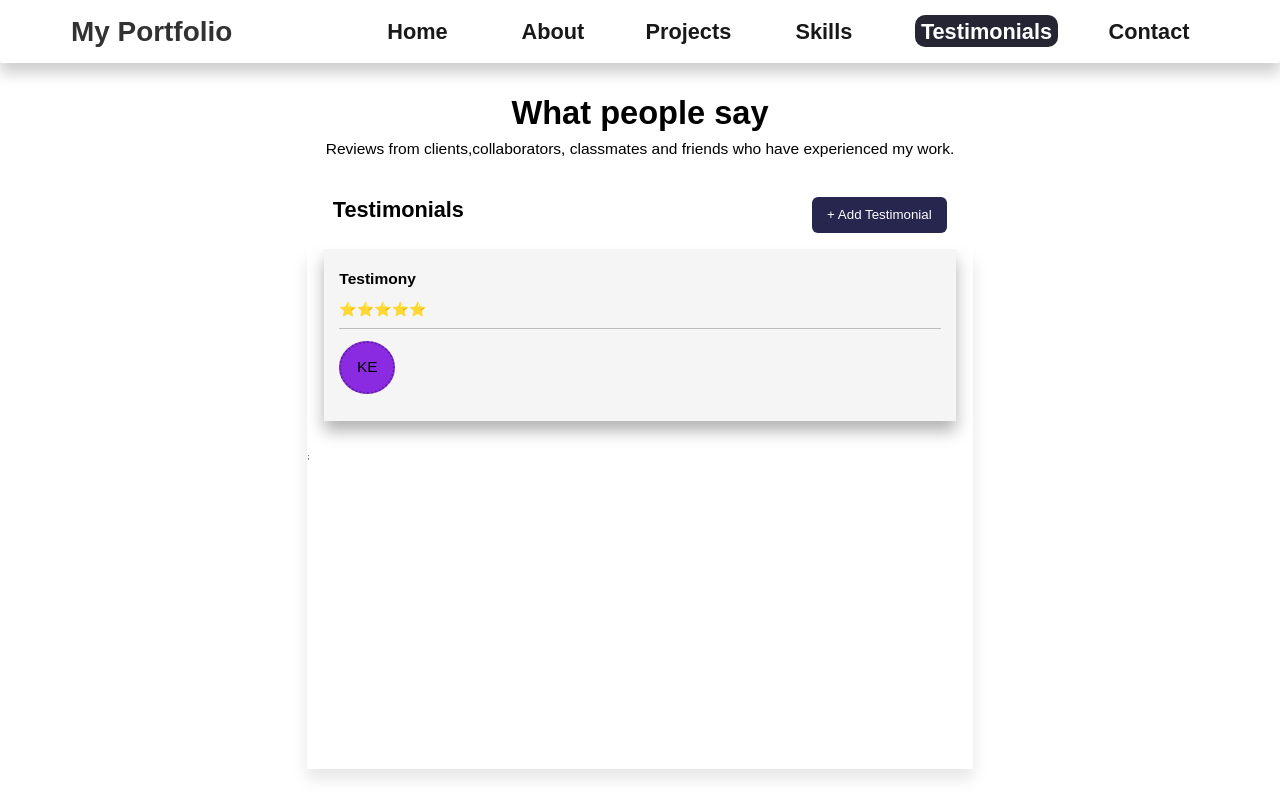
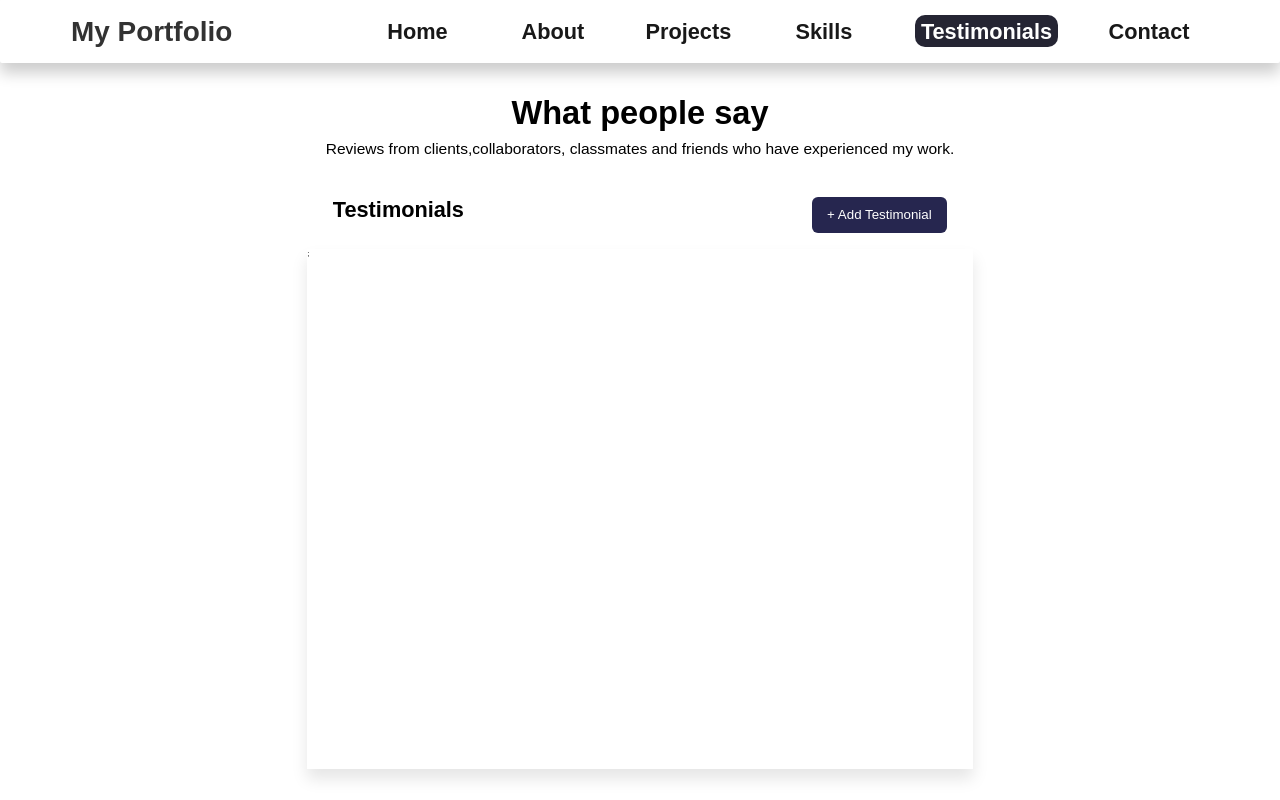
Before and after one commit to iamkorir3/portfolio, a React (Vite) app: page /testimonials in a window 1280 px wide. Built offline with nearby package versions, Linux system fonts and the light colour scheme.

Commit message:
adding testifier

```diff
--- a/src/components/Mytestimonial.jsx
+++ b/src/components/Mytestimonial.jsx
@@ -9,7 +9,13 @@ const test = [
     testimony: "good",
     id: 1,
   },
-  { name: "Emamnuel ", email: "1", position: "dev", testimony: "great", id: 2 },
+  {
+    name: "Emamnuel ",
+    email: "1",
+    position: "dev",
+    testimony: "great",
+    id: 2,
+  },
 ];
 const testifieer = {
   name: "Emamnuel ",
@@ -18,15 +24,17 @@ const testifieer = {
   testimony: "great",
 };
 export default function Mytestimonial() {
-  const [testifiers, setTestifier] = useState([test]);
+  const [testifiers, setTestifier] = useState([]);
   const [testif, settestif] = useState({ testifieer });
+  console.log(test);
 
   const [addTestimony, setaddTestimony] = useState(false);
 
   function handleForm(mytestifier) {
+    console.log(mytestifier);
     settestif(mytestifier);
     setTestifier({ ...testifiers, mytestifier });
-    console.log(mytestifier);
+    console.log(mytestifier[1]);
     console.log(testif);
   }
 
@@ -53,17 +61,10 @@ function TestimonialCard({ testifiers }) {
   console.log(testifiers);
   return (
     <div className={styles.tesiCard}>
-      {testifiers.map((person) => (
-        <PersonCard
-          //   name={name} { name, position, testimony, email }
-          //   position={position}
-          //   testimony={testimony}
-          //   testifier={email}
-          person={person}
-          key={person.id}
-        />
+      {testifiers.map((person, index) => (
+        <PersonCard person={person} key={index} />
       ))}
-      ;{/* <PersonCard /> */}
+      ;
     </div>
   );
 }
@@ -117,40 +118,45 @@ function PersonCard({ person }) {
 // Testimonial Form
 
 function Form({ onsubmit }) {
-  const [name, setname] = useState("");
-  const [email, setemail] = useState("");
-  const [position, setpos] = useState("");
-  const [testimony, settestimony] = useState("");
+  const [myname, setname] = useState("");
+  const [myemail, setemail] = useState("");
+  const [myposition, setpos] = useState("");
+  const [mytestimony, settestimony] = useState("");
+
+  const [mytestifier, setmytestifier] = useState({
+    name: "",
+    email: "",
+    position: "",
+    testimony: "",
+  });
 
   function handleName(value) {
     setname(value);
-    console.log(value);
   }
   function handleEmail(value) {
     setemail(value);
-    console.log(value);
   }
   function handlepos(value) {
     setpos(value);
-    console.log(value);
   }
   function handletestimony(value) {
     settestimony(value);
-    console.log(value);
   }
 
   function handleSubmision(e) {
     e.preventDefault();
+    console.log(e);
+    setmytestifier({
+      ...mytestifier,
+      name: myname,
+      email: myemail,
+      position: myposition,
+      testimony: mytestimony,
+    });
     onsubmit(mytestifier);
-    return { ...mytestifier, name, email, position, testimony };
   }
 
-  let mytestifier = {
-    name,
-    email,
-    position,
-    testimony,
-  };
+  console.log(mytestifier);
 
   return (
     <>
@@ -165,7 +171,7 @@ function Form({ onsubmit }) {
             <label>Full Name</label>
             <input
               type="text"
-              value={name}
+              value={myname}
               onChange={(e) => handleName(e.target.value)}
             />
           </div>
@@ -173,7 +179,7 @@ function Form({ onsubmit }) {
             <label>Email</label>
             <input
               type="email"
-              value={email}
+              value={myemail}
               onChange={(e) => handleEmail(e.target.value)}
             />
           </div>
@@ -181,7 +187,7 @@ function Form({ onsubmit }) {
             <label>Position</label>
             <input
               type="text"
-              value={position}
+              value={myposition}
               onChange={(e) => handlepos(e.target.value)}
             />
           </div>
@@ -189,13 +195,13 @@ function Form({ onsubmit }) {
             <label>Testimonial</label>
             <input
               type="text"
-              value={testimony}
+              value={mytestimony}
               onChange={(e) => handletestimony(e.target.value)}
             />
           </div>
           <div className={styles.formBtn}>
             <button>Cancel</button>
-            <button type="submit" onSubmit={(e) => handleSubmision(e)}>
+            <button type="submit" onClick={(e) => handleSubmision(e)}>
               Submit
             </button>
           </div>
--- a/src/components/Mytestimonial.module.css
+++ b/src/components/Mytestimonial.module.css
@@ -152,6 +152,7 @@ h3 {
 .myform div input {
   border: 1px solid rgba(0, 0, 0, 0.164);
   height: 4rem;
+  text-align: center;
   margin-bottom: 2rem;
   border-radius: 6px;
   font-size: 2rem;
```
